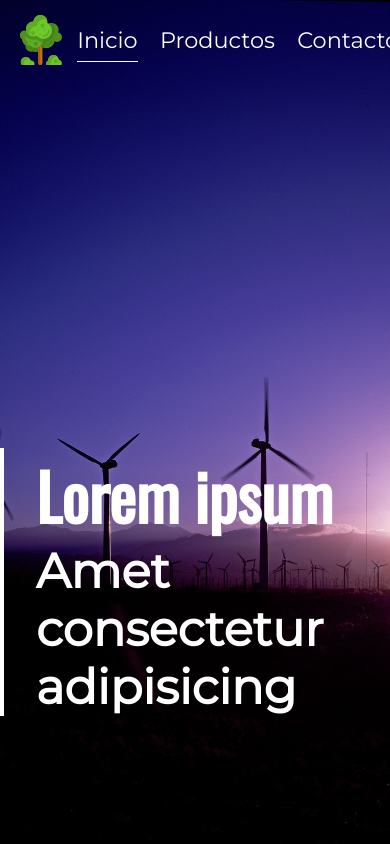
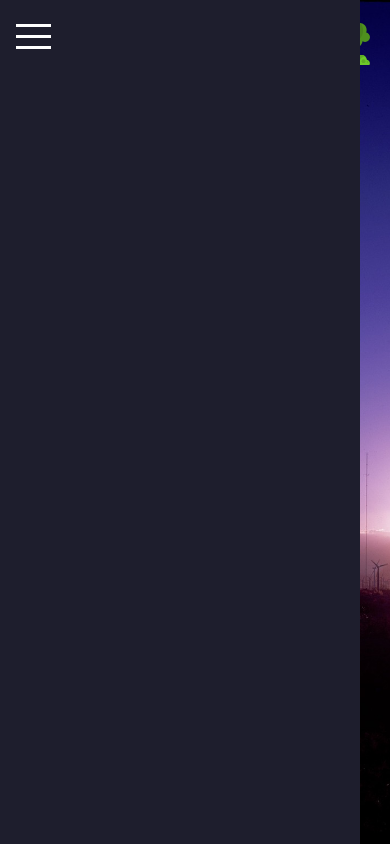
Before and after one commit to pedrocore73/practica07, a website: page public/index.html in a window 390 px wide. Shown: the top 844 px of the page. Drawn offline with nearby package versions, Linux system fonts and the light colour scheme.

Commit message:
server 4

```diff
--- a/public/index.html
+++ b/public/index.html
@@ -10,6 +10,11 @@
     <script src="./js/main.js"></script>
 </head>
 <body>
+    <div class="burger white">
+        <div class="bar up"></div>
+        <div class="bar middle"></div>
+        <div class="bar down"></div>
+    </div>
     <nav class="white">
         <img class="logo-small" src="./img/tree.svg" alt="Logotipo del menú superior">
         <ul>
@@ -18,6 +23,9 @@
             <li><a href="#">Contacto</a></li>
         </ul>
     </nav>
+    <aside>
+
+    </aside>
     <header class="hero">
         <div class="titles">
             <h1>Lorem ipsum</h1>
--- a/public/js/main.js
+++ b/public/js/main.js
@@ -6,8 +6,14 @@ $(document).ready(function (){
         console.log(positionDocument);
         if (positionDocument > positionParagraph.top - 60) {
             $('nav').removeClass('white');
+            $('.burger').removeClass('white');
         } else {
             $('nav').addClass('white');
+            $('.burger').addClass('white');
         }
     });
+    // Menú lateral
+    $('.burger').click(function(){
+        $('.burger').toggleClass('open');
+    });
 });
--- a/public/style/style.css
+++ b/public/style/style.css
@@ -48,6 +48,7 @@ nav {
     transition: all 500ms ease-in-out;
 }
 
+
 nav.white {
     background-color: transparent;
     box-shadow: initial;
@@ -56,6 +57,17 @@ nav.white {
 nav ul {
     list-style: none;
     display: flex;
+}
+
+
+@media (max-width: 720px) {
+
+    nav {
+        justify-content: flex-end;
+    }
+    nav ul {
+        display: none;
+    }
 }
 
 nav ul li a {
@@ -84,6 +96,59 @@ nav ul li a.active {
 
 nav.white ul li a.active {
     border-bottom: 1.5px solid white;
+}
+
+/* Burger */
+
+.burger {
+    position: fixed;
+    top: 1em;
+    left: 1em;
+    z-index: 100;
+    cursor: pointer;
+    display: none;
+}
+
+@media (max-width: 720px) {
+    .burger {
+        display: block;
+    }
+}
+
+.burger .bar {
+    height: 3px;
+    width: 35px;
+    background-color: #67666e;
+    margin: 8px auto;
+    transition: all 700ms ease-in-out;
+}
+
+.burger.white .bar {
+    background-color: white;
+}
+
+.burger.open .bar.up {
+    transform: translateY(11px) rotateZ(45deg);
+}
+
+.burger.open .bar.middle {
+    width: 0;
+}
+
+.burger.open .bar.down {
+    transform: translateY(-11px) rotateZ(-45deg);
+}
+
+/* Menu lateral */
+
+aside {
+    position: fixed;
+    top: 0;
+    left: 0;
+    z-index: 50;
+    height: 100vh;
+    width: 360px;
+    background-color: #1e1e2d;
 }
 
 /* Hero */
```
